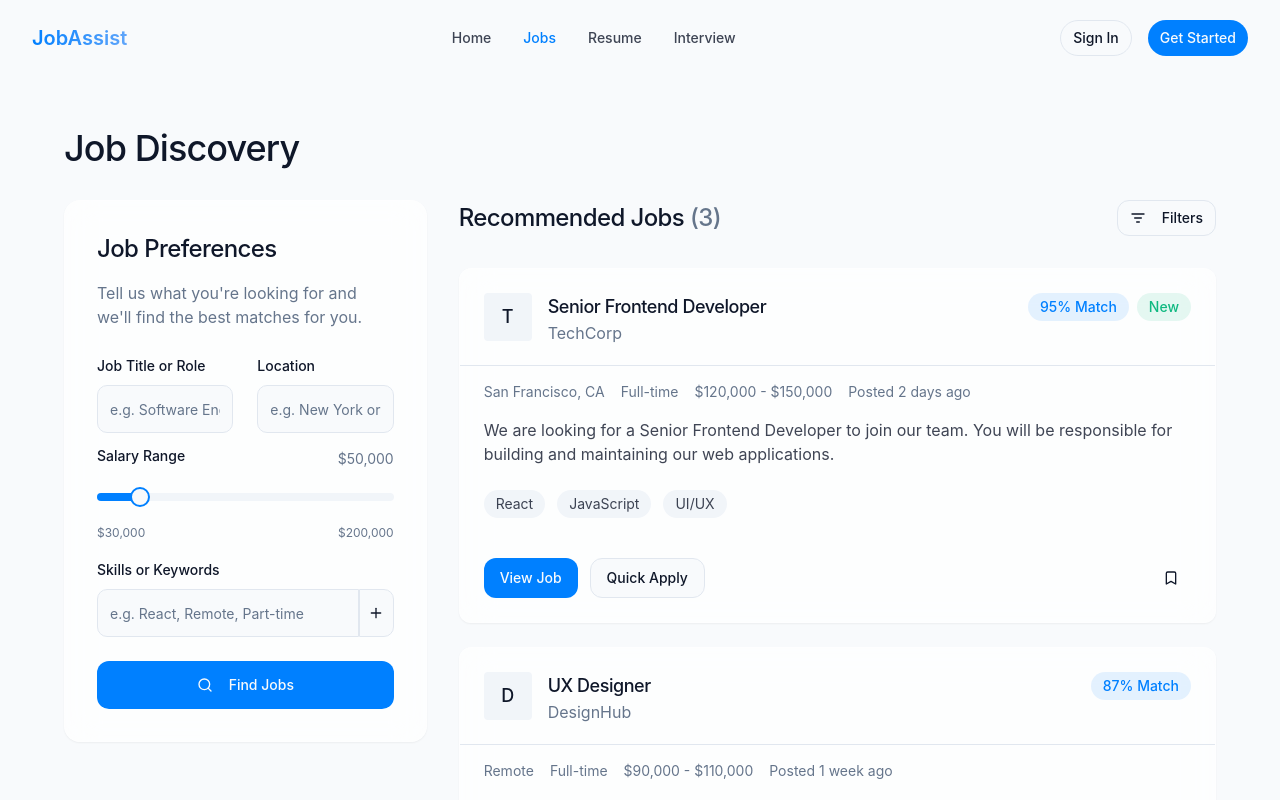
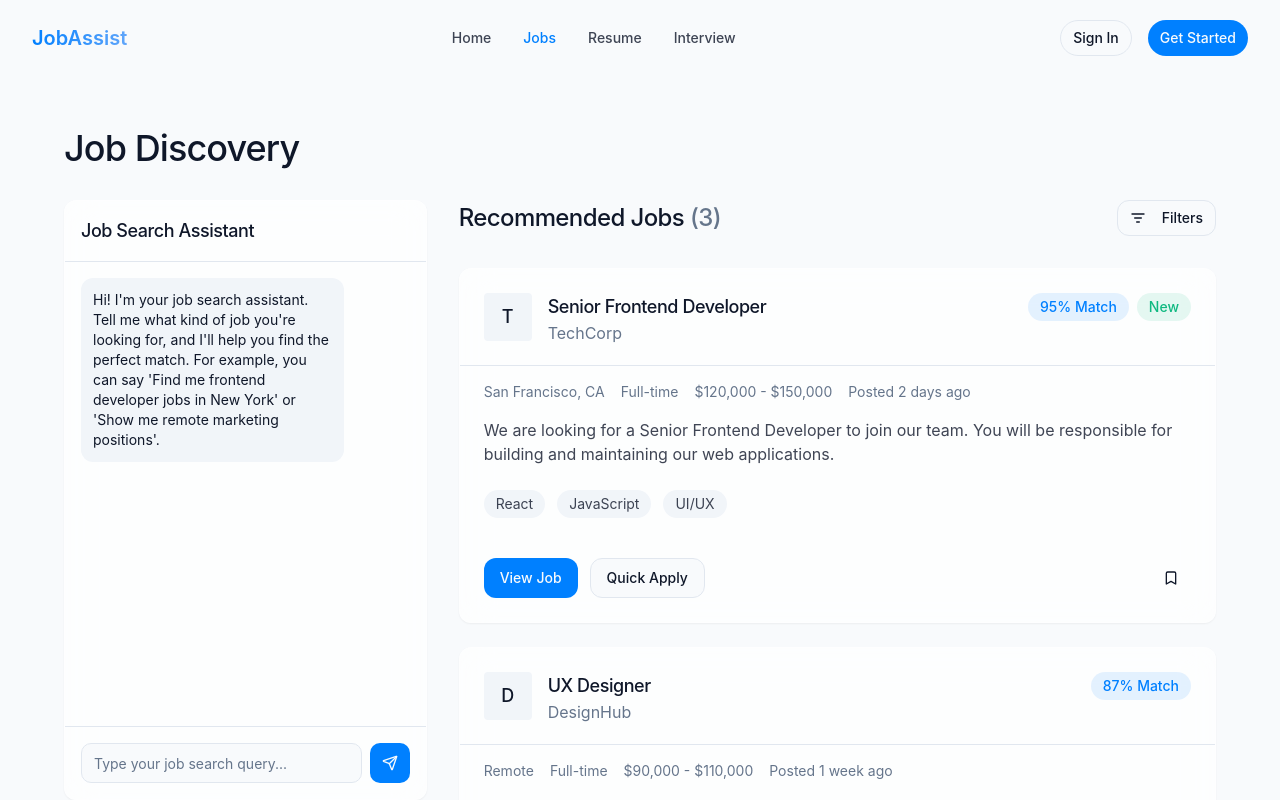
Before and after one commit to omdaintech/JobAssist, a React (Vite) app: page /jobs in a window 1280 px wide. Shown: the top 800 px of the page. Built offline with nearby package versions, Linux system fonts and the light colour scheme.

Commit message:
Add job search chat interface
Adds a chat interface to allow users to search for jobs using natural language.

```diff
--- /dev/null
+++ b/src/components/jobs/ChatSearch.tsx
@@ -0,0 +1,82 @@
+
+import React, { useState } from 'react';
+import { Send } from 'lucide-react';
+import { Button } from '@/components/ui/button';
+import { Card } from '@/components/ui/card';
+import { Input } from '@/components/ui/input';
+import { ScrollArea } from '@/components/ui/scroll-area';
+
+interface ChatMessage {
+  type: 'user' | 'assistant';
+  content: string;
+}
+
+const ChatSearch = () => {
+  const [messages, setMessages] = useState<ChatMessage[]>([
+    {
+      type: 'assistant',
+      content: "Hi! I'm your job search assistant. Tell me what kind of job you're looking for, and I'll help you find the perfect match. For example, you can say 'Find me frontend developer jobs in New York' or 'Show me remote marketing positions'.",
+    },
+  ]);
+  const [input, setInput] = useState('');
+
+  const handleSubmit = async (e: React.FormEvent) => {
+    e.preventDefault();
+    if (!input.trim()) return;
+
+    // Add user message
+    const userMessage = { type: 'user' as const, content: input };
+    setMessages(prev => [...prev, userMessage]);
+
+    // Simulate assistant response (replace with actual job search logic)
+    const assistantMessage = {
+      type: 'assistant' as const,
+      content: "I've found some relevant job openings based on your request. Here are some positions that might interest you:",
+    };
+    setMessages(prev => [...prev, assistantMessage]);
+    setInput('');
+  };
+
+  return (
+    <Card className="glass h-[600px] flex flex-col">
+      <div className="p-4 border-b">
+        <h2 className="text-lg font-medium">Job Search Assistant</h2>
+      </div>
+
+      <ScrollArea className="flex-1 p-4">
+        <div className="space-y-4">
+          {messages.map((message, index) => (
+            <div
+              key={index}
+              className={`flex ${message.type === 'user' ? 'justify-end' : 'justify-start'}`}
+            >
+              <div
+                className={`max-w-[80%] rounded-lg p-3 ${
+                  message.type === 'user'
+                    ? 'bg-primary text-primary-foreground'
+                    : 'bg-muted'
+                }`}
+              >
+                <p className="text-sm">{message.content}</p>
+              </div>
+            </div>
+          ))}
+        </div>
+      </ScrollArea>
+
+      <form onSubmit={handleSubmit} className="p-4 border-t flex gap-2">
+        <Input
+          value={input}
+          onChange={(e) => setInput(e.target.value)}
+          placeholder="Type your job search query..."
+          className="flex-1"
+        />
+        <Button type="submit" size="icon">
+          <Send className="h-4 w-4" />
+        </Button>
+      </form>
+    </Card>
+  );
+};
+
+export default ChatSearch;
--- a/src/pages/Jobs.tsx
+++ b/src/pages/Jobs.tsx
@@ -4,6 +4,7 @@ import Header from '@/components/layout/Header';
 import Footer from '@/components/layout/Footer';
 import JobPreferences from '@/components/jobs/JobPreferences';
 import JobList from '@/components/jobs/JobList';
+import ChatSearch from '@/components/jobs/ChatSearch';
 
 const Jobs = () => {
   return (
@@ -16,9 +17,7 @@ const Jobs = () => {
             <h1 className="text-3xl md:text-4xl font-medium mb-8">Job Discovery</h1>
 
             <div className="grid grid-cols-1 lg:grid-cols-3 gap-8">
-              <div>
-                <JobPreferences />
-              </div>
+              <ChatSearch />
 
               <div className="lg:col-span-2">
                 <JobList />
```
